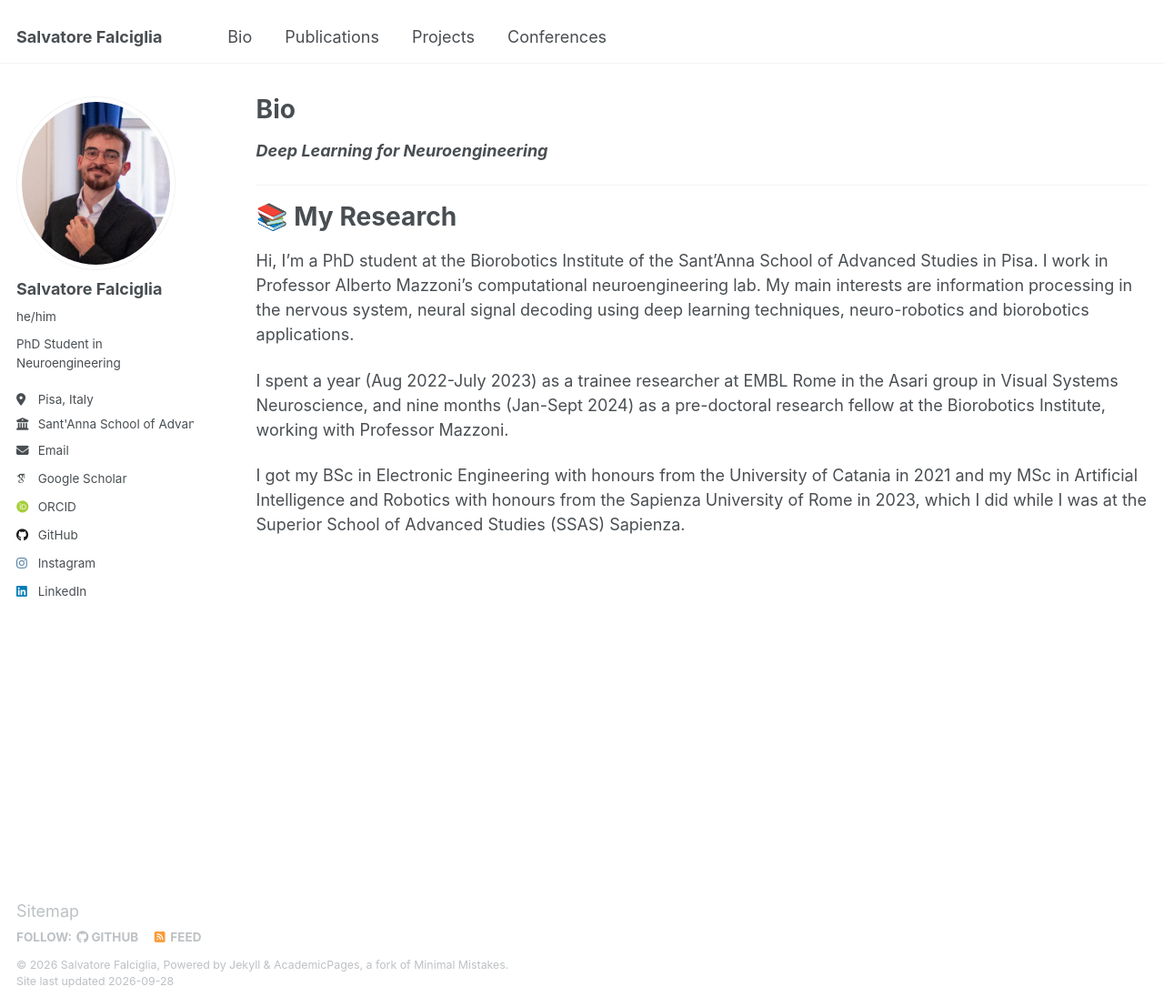
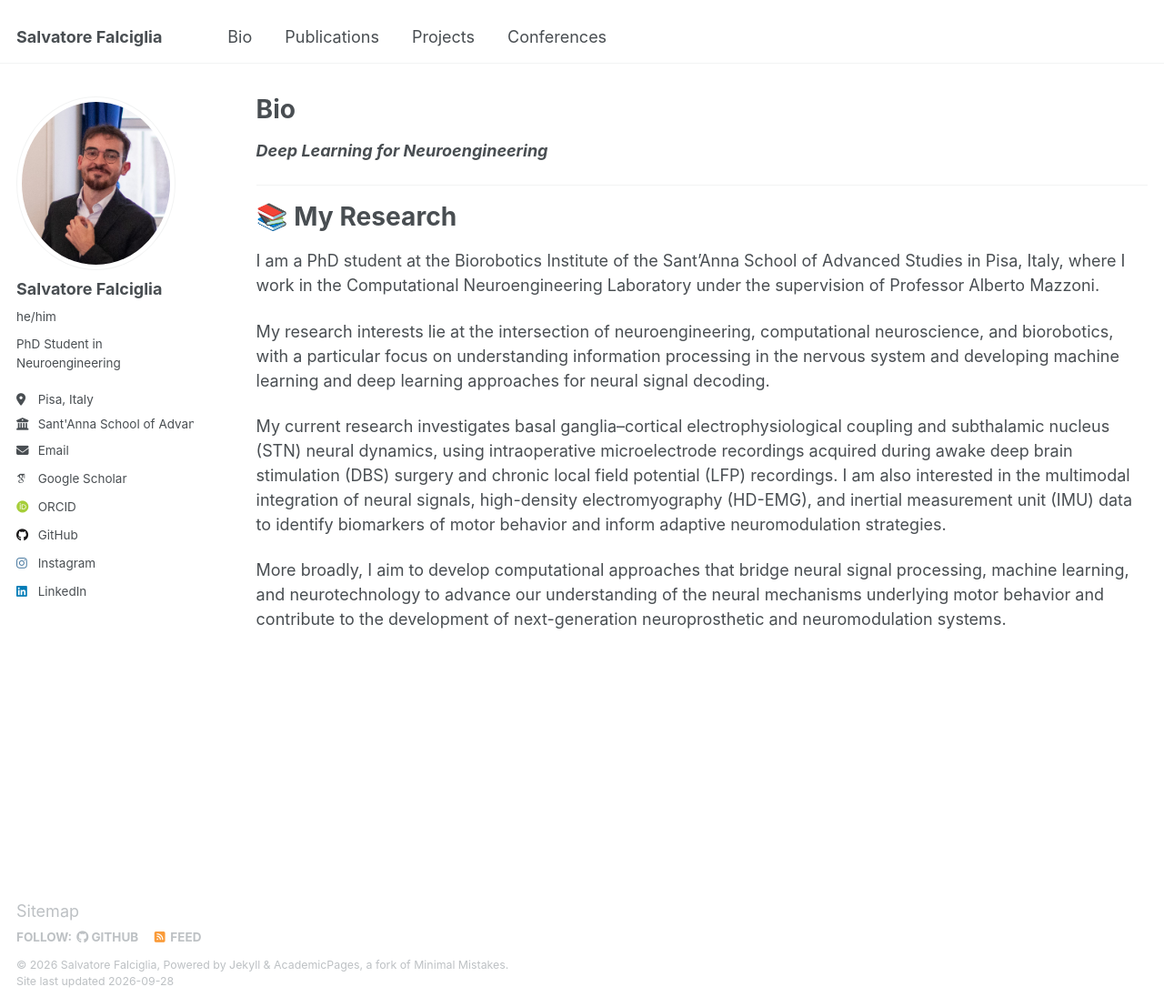
Before and after one commit to falciglia/falciglia.github.io, a Jekyll site: the page built from _pages/bio.md, in a window 1280 px wide and 1107 px high. Shown: the whole window at 91% size. Built offline with Jekyll 4.4.1, drawn with Linux system fonts in a browser that asks for light colours; some web fonts are replaced.

Commit message:
Revise bio for clarity and detail
Updated bio to reflect current research focus and educational background.

```diff
--- a/_pages/bio.md
+++ b/_pages/bio.md
@@ -12,8 +12,10 @@ author_profile: true
 📚 My Research
 ======
 
-Hi, I'm a PhD student at the Biorobotics Institute of the Sant'Anna School of Advanced Studies in Pisa. I work in Professor Alberto Mazzoni's computational neuroengineering lab. My main interests are information processing in the nervous system, neural signal decoding using deep learning techniques, neuro-robotics and biorobotics applications.
+I am a PhD student at the Biorobotics Institute of the Sant’Anna School of Advanced Studies in Pisa, Italy, where I work in the Computational Neuroengineering Laboratory under the supervision of Professor Alberto Mazzoni.
 
-I spent a year (Aug 2022-July 2023) as a trainee researcher at EMBL Rome in the Asari group in Visual Systems Neuroscience, and nine months (Jan-Sept 2024) as a pre-doctoral research fellow at the Biorobotics Institute, working with Professor Mazzoni.
+My research interests lie at the intersection of neuroengineering, computational neuroscience, and biorobotics, with a particular focus on understanding information processing in the nervous system and developing machine learning and deep learning approaches for neural signal decoding.
 
-I got my BSc in Electronic Engineering with honours from the University of Catania in 2021 and my MSc in Artificial Intelligence and Robotics with honours from the Sapienza University of Rome in 2023, which I did while I was at the Superior School of Advanced Studies (SSAS) Sapienza.
+My current research investigates basal ganglia–cortical electrophysiological coupling and subthalamic nucleus (STN) neural dynamics, using intraoperative microelectrode recordings acquired during awake deep brain stimulation (DBS) surgery and chronic local field potential (LFP) recordings. I am also interested in the multimodal integration of neural signals, high-density electromyography (HD-EMG), and inertial measurement unit (IMU) data to identify biomarkers of motor behavior and inform adaptive neuromodulation strategies.
+
+More broadly, I aim to develop computational approaches that bridge neural signal processing, machine learning, and neurotechnology to advance our understanding of the neural mechanisms underlying motor behavior and contribute to the development of next-generation neuroprosthetic and neuromodulation systems.
```
